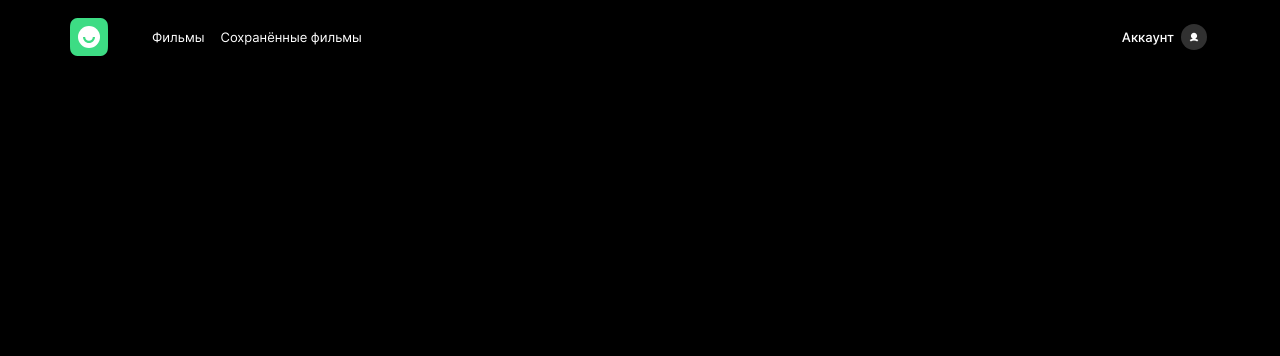
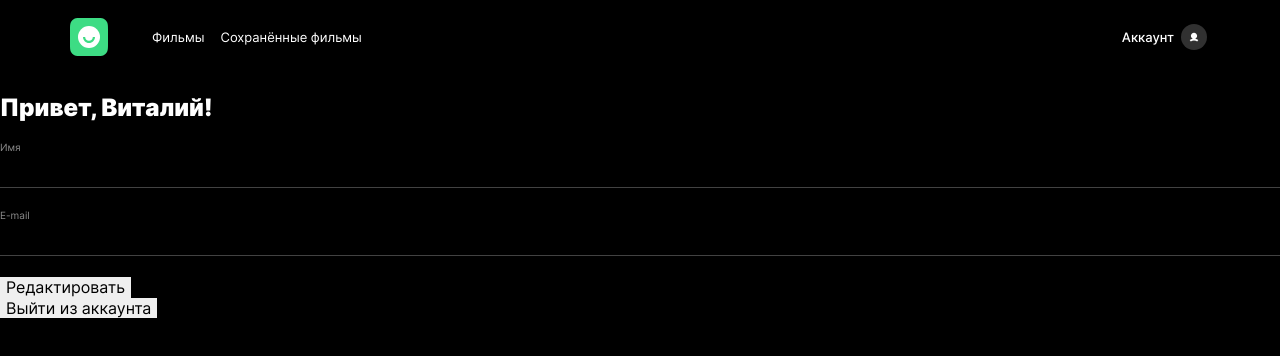
Before and after one commit to krylovis/movies-explorer-frontend, a React (Create React App) app: page /profile in a window 1280 px wide. Shown: the top 356 px of the page. Built offline with nearby package versions, Linux system fonts and the light colour scheme.

Commit message:
add ProfilePage

```diff
--- a/src/components/App/App.jsx
+++ b/src/components/App/App.jsx
@@ -6,6 +6,7 @@ import Header from '../Header/Header';
 import Navigation from '../Navigation/Navigation';
 import SignupPage from '../auth/SignupPage/SignupPage';
 import SigninPage from '../auth/SigninPage/SigninPage';
+import ProfilePage from '../ProfilePage/ProfilePage';
 import NotFoundPage from '../NotFoundPage/NotFoundPage';
 
 export default function App() {
@@ -26,6 +27,10 @@ export default function App() {
         <Route exact path='*' element={<NotFoundPage />} />
       </Routes>
 
+      <Routes>
+        <Route exact path='/profile' element={<ProfilePage />} />
+      </Routes>
+
       <Navigation menuIsOpen={menuIsOpen} handleCloseMenu={handleCloseMenu} />
     </>
   );
--- /dev/null
+++ b/src/components/ProfilePage/ProfilePage.css
@@ -0,0 +1 @@
+.profile-page {}
--- /dev/null
+++ b/src/components/ProfilePage/ProfilePage.jsx
@@ -0,0 +1,35 @@
+// import { useNavigate } from 'react-router-dom';
+
+import InputTypeName from '../../components/inputs/InputTypeName';
+import InputTypeEmail from '../../components/inputs/InputTypeEmail';
+import { useForm } from '../../hooks/useForm';
+
+export default function ProfilePage() {
+  const { values, handleChange } = useForm({ email: '', password: '' });
+  // const navigate = useNavigate();
+
+  function handleSubmit(e) {
+    e.preventDefault();
+    console.log('values', values);
+  };
+
+  return (
+    <section className="profile">
+      <h2 className="profile__title">Привет, Виталий!</h2>
+
+      <form
+        action="profileAction"
+        onSubmit={handleSubmit}
+        name="profile"
+        className="profile__content"
+      >
+        <InputTypeName values={values} handleChange={handleChange} />
+        <InputTypeEmail values={values} handleChange={handleChange} />
+
+        <button className="button profile__submit-button" type="submit" aria-label="Редактировать">Редактировать</button>
+      </form>
+
+      <button className="button profile__logout-button" type="button" aria-label="Выйти из аккаунта">Выйти из аккаунта</button>
+    </section >
+  )
+}
--- a/src/components/auth/SignupPage/SignupPage.jsx
+++ b/src/components/auth/SignupPage/SignupPage.jsx
@@ -1,9 +1,9 @@
 // import { useNavigate } from 'react-router-dom';
 
 import FormContainer from '../FormContainer/FormContainer';
+import InputTypeName from '../../inputs/InputTypeName';
 import InputTypeEmail from '../../inputs/InputTypeEmail';
 import InputTypePassword from '../../inputs/InputTypePassword';
-import InputTypeName from '../../inputs/InputTypeName';
 import { useForm } from '../../../hooks/useForm';
 
 export default function SignupPage() {
--- a/src/index.css
+++ b/src/index.css
@@ -22,6 +22,9 @@
 /* --------------- NotFoundPage --------------- */
 @import './components/NotFoundPage/NotFoundPage.css';
 
+/* --------------- ProfilePage --------------- */
+@import './components/ProfilePage/ProfilePage.css';
+
 /* --------------- Header --------------- */
 @import './components/Header/Header.css';
 
```
